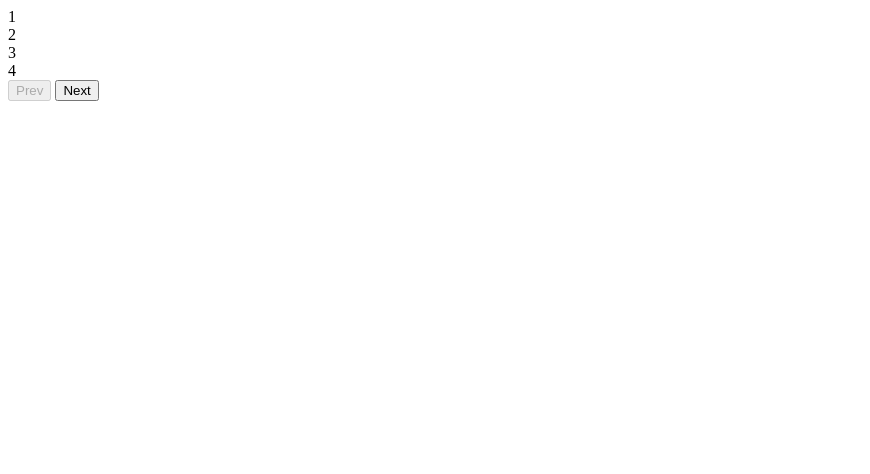
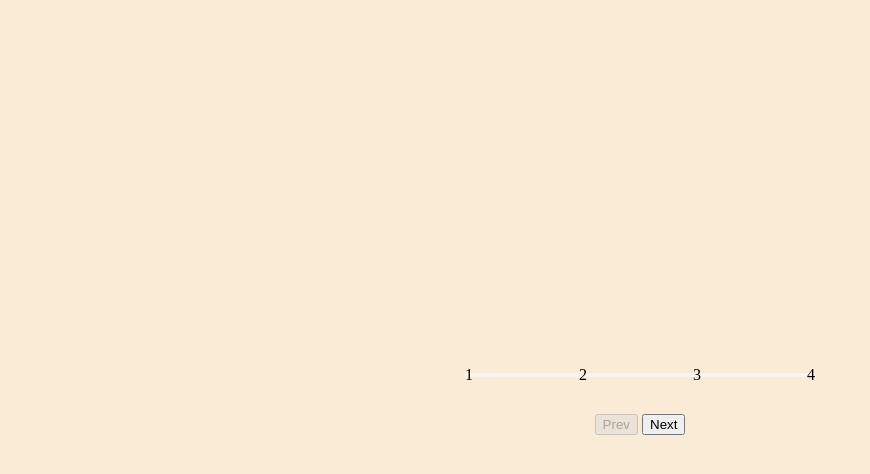
Before and after one commit to mmg489/progressSteps, a plain HTML site: page index.html in a window 1280 px wide. Shown: the whole page, without its empty margins (0-870 px from the left). Drawn offline with Linux system fonts and the light colour scheme; a web font is replaced by a local one.

Commit message:
trying to add the progress line

```diff
--- a/index.html
+++ b/index.html
@@ -3,7 +3,7 @@
 <head>
     <meta charset="UTF-8"/>
     <meta name="viewport" content="width=device-width, initial-scale=1.0"/>
-    <link rel="stylesheet" href=""style.css"/>
+    <link rel="stylesheet" href="style.css"/>
     <title>Progress Steps</title>
 </head>
 <body>
--- a/style.css
+++ b/style.css
@@ -0,0 +1,53 @@
+@import url('https://fonts.googleapis.com/css?family=Muli&display=swap');
+
+*{
+    box-sizing: border-box;
+}
+
+body {
+    background-color: antiquewhite;
+    font-family: 'Muli', 'sans-serfi';
+    display: flex;
+    align-items: center;
+    justify-content: center;
+    height: 100vh;
+    overflow:hidden;
+    margin:0;
+}
+
+.container{
+    text-align: center;
+}
+
+.progress-container{
+    display:flex;
+    justify-content: space-between;
+    position: relative;
+    margin-bottom: 30px;
+    max-width: 100%;
+    width: 350px;
+}
+
+.progress-container ::before {
+    content:'';
+    background-color: whitesmoke;
+    position: absolute;
+    top:50%;
+    left:0;
+    transform: translateY(-50%);
+    height: 4px;
+    width: 100%;
+    z-index: -1;
+}
+
+.progress{
+    background-color: blue;
+    position: absolute;
+    top:50%;
+    left: 0;
+    transform: translateY(-50%);
+    height: 4px;
+    width: 100%;
+    z-index: -1;
+    transition: .4s ease;
+}
```
